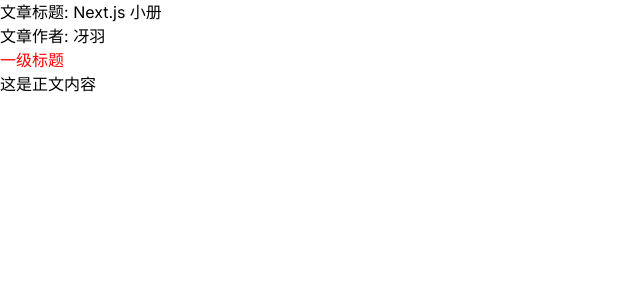
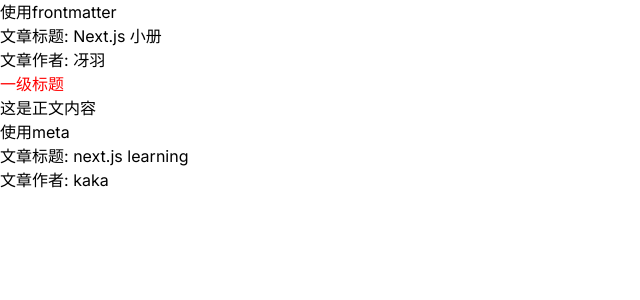
Before and after one commit to kaka12138/learning-of-next.js, a Next.js app: page /article in a window 1280 px wide. Shown: the top 300 px of the page, without its empty margins (0-640 px from the left). Built offline with nearby package versions, Linux system fonts and the light colour scheme.

Commit message:
feat: export data from mdx page by using meta

```diff
--- a/app/article/page.tsx
+++ b/app/article/page.tsx
@@ -1,11 +1,20 @@
 export default async function ArticlePage() {
+  // 使用frontmatter时
   const articlModule: any = await import("../blogcontent/1.mdx")
   const { default: Compoent, frontmatter: { title, author } } = articlModule
+  // 使用meta
+  const articlModuleForMeta: any = await import("../blogcontent/2.mdx")
+  const { default: CompoentMeta, meta: { title_meta, author_meta } } = articlModuleForMeta
+
   return (
     <main>
+      <p>使用frontmatter</p>
       <div>文章标题: { title }</div>
       <div>文章作者: { author }</div>
       <Compoent></Compoent>
+      <p>使用meta</p>
+      <div>文章标题: { title_meta }</div>
+      <div>文章作者: { author_meta }</div>
     </main>
   )
 }
--- /dev/null
+++ b/app/blogcontent/2.mdx
@@ -0,0 +1,8 @@
+export const meta = {
+  title_meta: "next.js learning",
+  author_meta: "kaka"
+}
+
+# 一级标题
+
+这是正文内容
```
